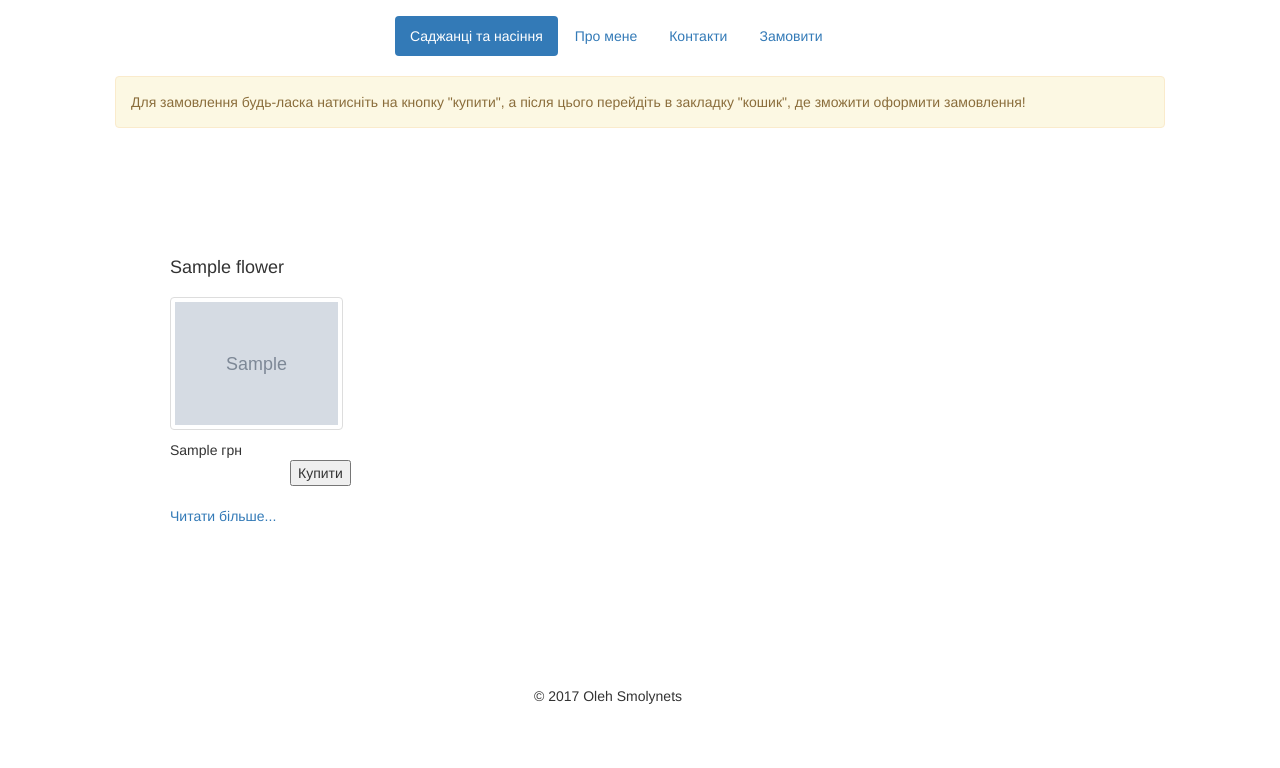
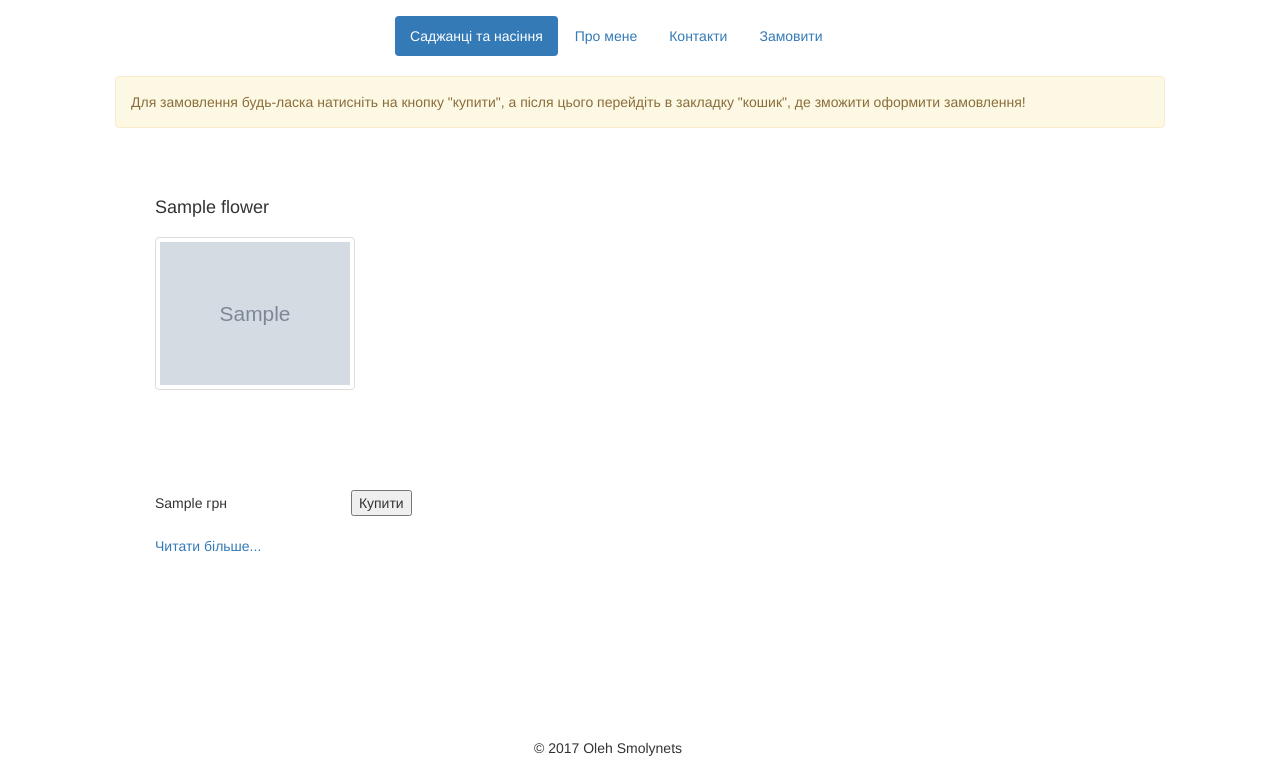
Before and after one commit to smolynets/kvitka, a Django app: page / in a window 1280 px wide. Shown: the part 184-952 px from the top of the page. Before the commit the page ends 888 px from the top, so only its background shows below. Run offline with Django 3.2, Linux system fonts and the light colour scheme; tables that the repository leaves empty hold one stand-in row (values such as "Sample post"); grey boxes marked "Sample" are stand-in pictures; some libraries are stand-ins or nearby versions.

Commit message:
css main_page(final)

```diff
--- a/shop/static/css/my.css
+++ b/shop/static/css/my.css
@@ -4,10 +4,9 @@
 }
 
 .lot {
-	margin-left: 90px;
-	margin-top: 90px;
-	margin-bottom: 90px;
-	margin-right: 90px;
+	height: 450px;
+	margin-top: 50px;
+	margin-bottom: 50px;
 
 }
 
@@ -303,6 +302,14 @@ footer {
 }
 
 .main_list{
-	margin-left: 50px;
-	margin-right: 50px;
+	margin-left: 10%;
 }
+
+.lot_image{
+	height: 200px;
+    width: 200px;
+}
+
+.after_image{
+	margin-top: 15%;
+}
--- a/shop/templates/shop/flower_add.html
+++ b/shop/templates/shop/flower_add.html
@@ -24,7 +24,7 @@ enctype="multipart/form-data" role="form" class="form-horizontal form-add_edit">
 <div class="form-group {% if errors.title %}has-error{% endif%}">
   <label for="title" class="col-sm-2 control-label">Назва*</label>
   <div class="col-sm-10">
-    <input type="text" value="{{ request.POST.price }}"
+    <input type="text" value="{{ request.POST.title }}"
     name="title" id="title" class="form-control" />
      <span class="help-block">{{ errors.title }}</span>
   </div>
--- a/shop/templates/shop/flower_edit.html
+++ b/shop/templates/shop/flower_edit.html
@@ -24,7 +24,7 @@ enctype="multipart/form-data" role="form" class="form-horizontal form-add_edit">
 <div class="form-group {% if errors.title %}has-error{% endif%}">
   <label for="title" class="col-sm-2 control-label">Назва*</label>
   <div class="col-sm-10">
-    <input type="text" value="{{ flower.price }}"
+    <input type="text" value="{{ flower.title }}"
     name="title" id="title" class="form-control" />
      <span class="help-block">{{ errors.title }}</span>
   </div>
--- a/shop/templates/shop/main.html
+++ b/shop/templates/shop/main.html
@@ -27,17 +27,15 @@
     <div class='row main_list'>
 
       {% for fl in flowers %}
-      <div class='col-xs-4'>
-        <div class="lot">
+      <div class='col-xs-4 lot'>
           <div class="title_lot"><h4>{{ fl.title }}</h4></div>
-          <img class='img-thumbnail'
-            src='{{ fl.photo_main.url }}' height='200'
-            width='200' />
+          <div class="lot_image"><img class='img-thumbnail'
+            src='{{ fl.photo_main.url }}'/></div>
+            <div class="after_image">
           <div id='price_buy'>{{ fl.price }} грн
             <button class='to_basket' value='{{ fl.lat_title }}'>Купити</button></div>
             <div id='reade_more'><a href="{% url "one_flower" fl.id %}">Читати більше...</a></div>
-
-        </div>
+            </div>
       </div>
       {% endfor %}
 
--- a/shop/views.py
+++ b/shop/views.py
@@ -151,8 +151,7 @@ def flower_add(request):
       else:
         data['title'] = title
 
-      t = time()
-      data['lat_title'] = t
+      data['lat_title'] = time()
 
 
       price = request.POST.get('price', '').strip()
@@ -218,7 +217,7 @@ def flower_edit(request, pk):
             else:
                 data.title = title
 
-            data.lat_title = datetime.today()
+            data.lat_title = time()
 
             price = request.POST.get('price', '').strip()
             if not price:
```
